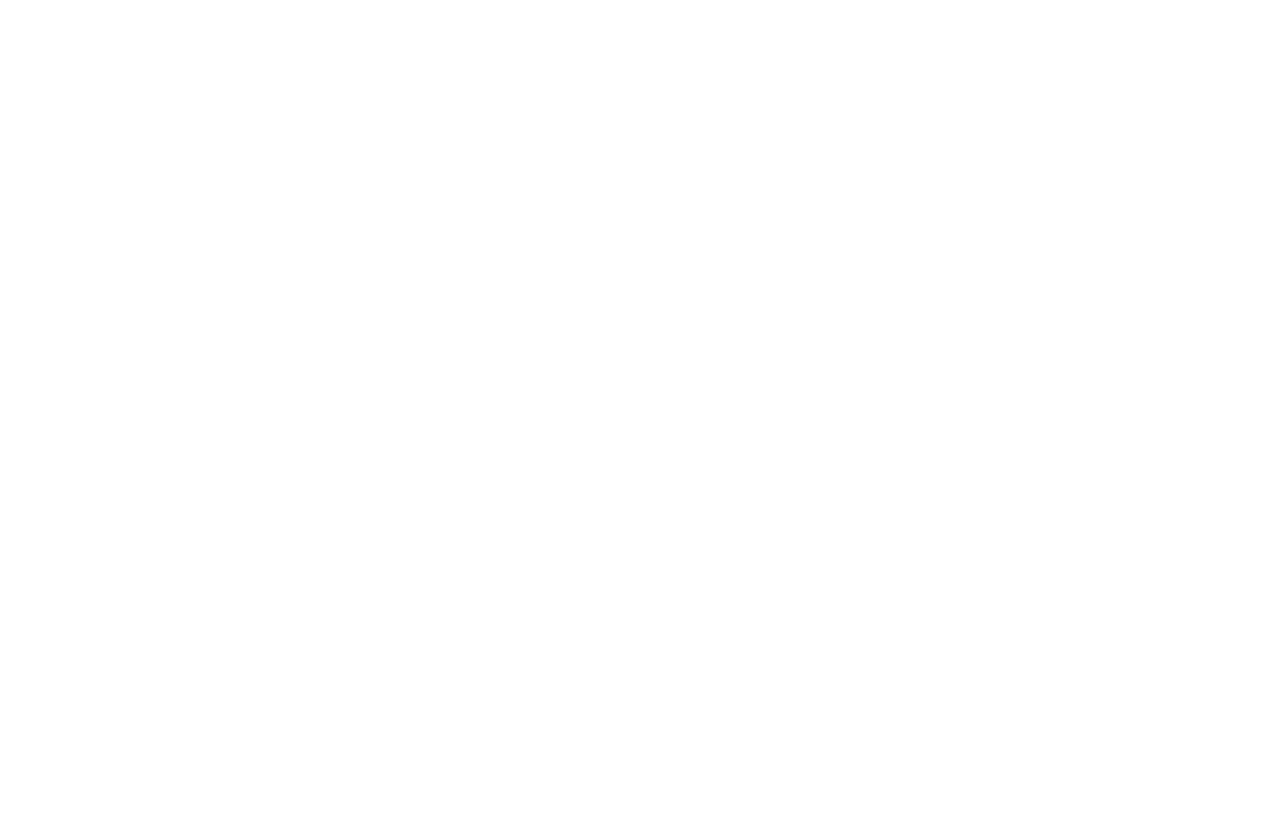
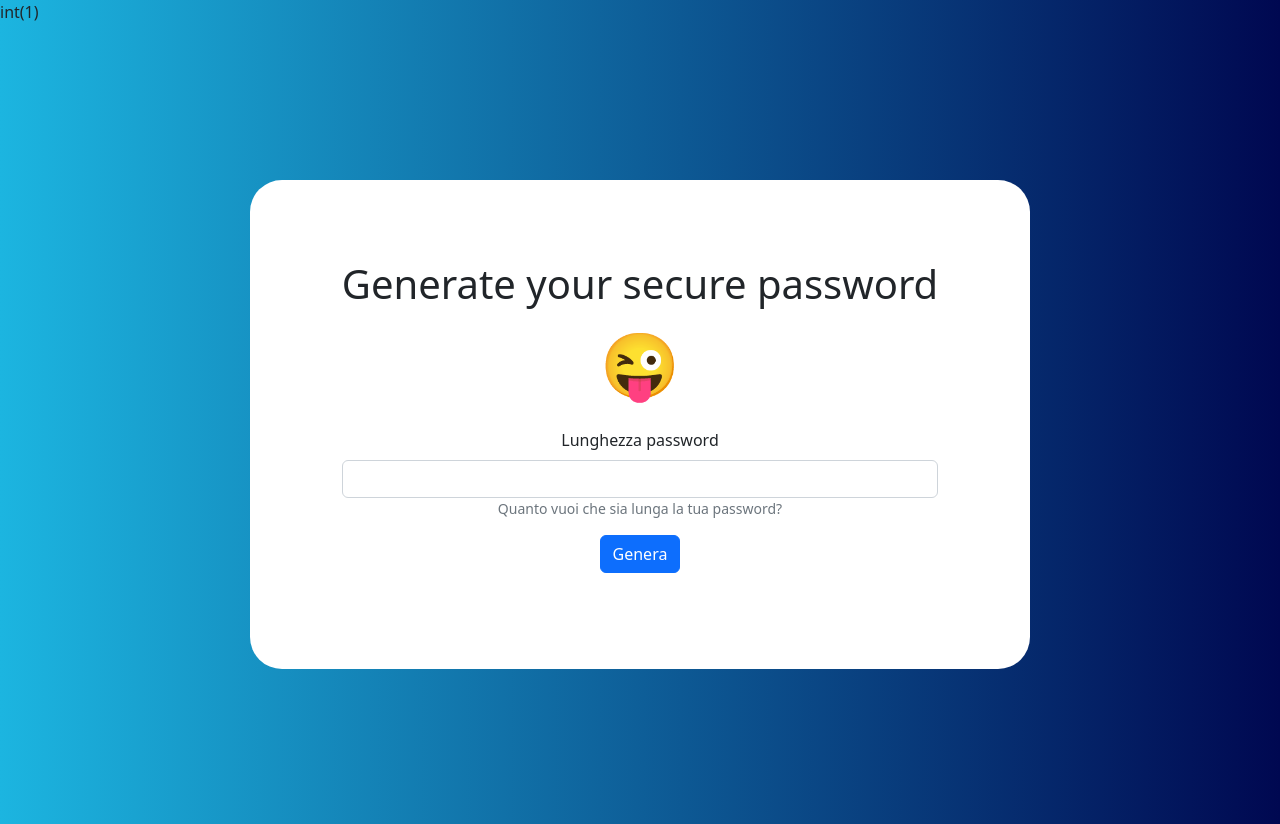
Before and after one commit to diego-cavenati/php-strong-password-generator, a PHP site: page /?passwordLength=1 in a window 1280 px wide. Before the commit the page is empty. Before the commit the page ends 800 px from the top, so only its background shows below. Run offline with PHP 8.4, Linux system fonts and the light colour scheme.

Commit message:
Add style and catch form number

```diff
--- a/assets/css/style.css
+++ b/assets/css/style.css
@@ -0,0 +1,26 @@
+body {
+    background: linear-gradient(90deg, #1CB5E0 0%, #000851 100%);
+}
+
+main {
+    height: 100vh;
+    width: 100vw;
+    display: flex;
+    justify-content: center;
+    align-items: center;
+}
+
+.mainBox {
+    padding: 5rem;
+    background-color: white;
+    border-radius: 2rem;
+    max-height: 80%;
+}
+
+.emoji {
+    font-size: 4rem;
+}
+
+.input {
+    padding: 1rem 0;
+}
--- a/index.php
+++ b/index.php
@@ -1,3 +1,14 @@
+<?php
+
+$passwordLength = $_GET['passwordLength'];
+$numberLength = (int)$passwordLength;
+
+if (isset($numberLength)) {
+    var_dump($numberLength);
+}
+
+
+?>
 <!doctype html>
 <html lang='it'>
 
@@ -16,8 +27,24 @@
 
 <body>
 
+    <main>
+        <div class="mainBox">
+            <div class="container text-center">
+                <h1>Generate your secure password</h1>
+                <span class="emoji">&#128540;</span>
+                <!-- Form -->
+                <form action="index.php" method="GET">
+                    <div class="input">
+                        <label for="passwordLength" class="form-label">Lunghezza password</label>
+                        <input type="text" class="form-control" name="passwordLength" id="passwordLength" aria-describedby="helpId" placeholder="">
+                        <small id="helpId" class="form-text text-muted">Quanto vuoi che sia lunga la tua password?</small>
+                    </div>
+                    <button class="btn btn-primary" type="submit">Genera</button>
+                </form>
 
-
+            </div>
+        </div>
+    </main>
 
 
     <!-- Bootstrap script -->
```
